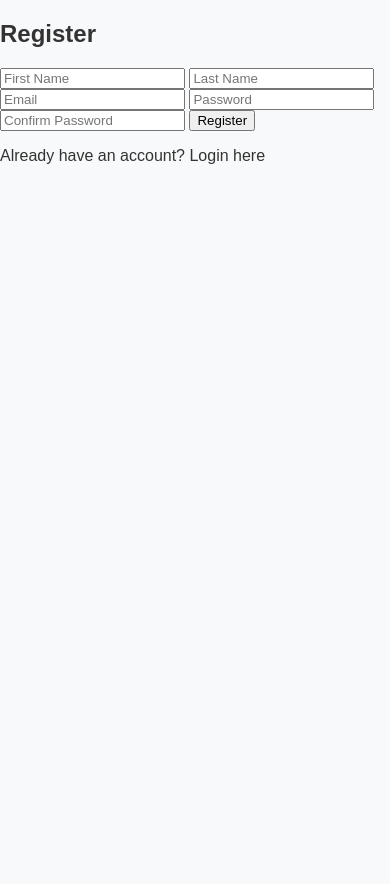
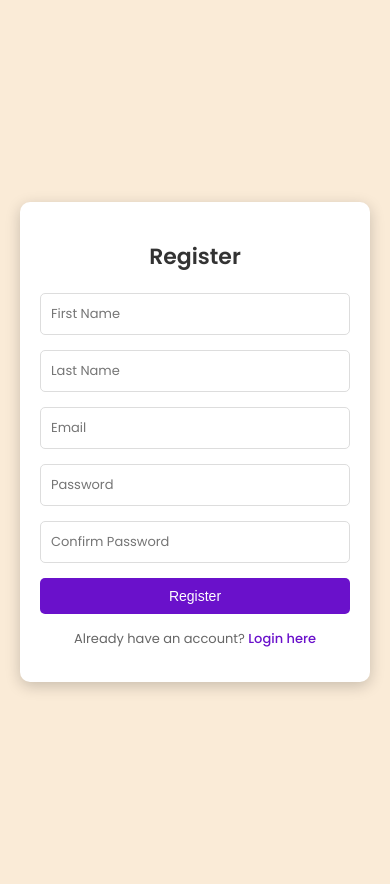
Before and after one commit to HasirM/resume_builder, a PHP site: page /register.php in a window 390 px wide. Before the commit the page ends 164 px from the top, so only its background shows below. Run offline with PHP 8.4, Linux system fonts and the light colour scheme.

Commit message:
second  commit

```diff
--- a/css/style.css
+++ b/css/style.css
@@ -5,6 +5,117 @@ body {
     padding: 0;
     background-color: #f8f9fa;
     color: #333;
+}
+
+
+/* Specific Styles for Login and Register Pages */
+.login-register-body {
+    background: antiquewhite;
+    display: flex;
+    justify-content: center;
+    align-items: center;
+    min-height: 100vh;
+    padding: 20px;
+}
+
+.login-register-container {
+    background: #fff;
+    border-radius: 10px;
+    box-shadow: 0 4px 15px rgba(0, 0, 0, 0.2);
+    padding: 30px;
+    width: 100%;
+    max-width: 400px;
+    text-align: center;
+}
+
+.login-register-container h2 {
+    font-size: 24px;
+    font-weight: 600;
+    margin-bottom: 20px;
+    color: #333;
+}
+
+.login-register-container .error {
+    color: #ff4d4d;
+    font-size: 14px;
+    margin-bottom: 15px;
+}
+
+.login-register-container form {
+    display: flex;
+    flex-direction: column;
+    gap: 15px;
+}
+
+.login-register-container input {
+    padding: 12px;
+    border: 1px solid #ddd;
+    border-radius: 5px;
+    font-family: 'Poppins';
+    font-size: 14px;
+    outline: none;
+    transition: border-color 0.3s ease;
+}
+
+.login-register-container input:focus {
+    border-color: #6a11cb;
+}
+
+.login-register-container button {
+    padding: 12px;
+    background: #6a11cb;
+    color: #fff;
+    border: none;
+    border-radius: 5px;
+    font-size: 16px;
+    font-weight: 500;
+    cursor: pointer;
+    transition: background 0.3s ease;
+}
+
+.login-register-container button:hover {
+    background: #2575fc;
+}
+
+.login-register-container p {
+    font-size: 14px;
+    color: #666;
+    margin-top: 15px;
+}
+
+.login-register-container a {
+    color: #6a11cb;
+    text-decoration: none;
+    font-weight: 500;
+}
+
+.login-register-container a:hover {
+    text-decoration: underline;
+}
+
+/* Responsive Styles */
+@media (max-width: 480px) {
+    .login-register-container {
+        padding: 20px;
+    }
+
+    .login-register-container h2 {
+        font-size: 22px;
+    }
+
+    .login-register-container input {
+        padding: 10px;
+        font-size: 13px;
+    }
+
+    .login-register-container button {
+        padding: 10px;
+        font-size: 14px;
+    }
+
+    .login-register-container p {
+        font-size: 13px;
+    }
 }
 
 a {
--- a/profile.php
+++ b/profile.php
@@ -157,10 +157,10 @@ $conn->close();
                         <?php endif; ?>
                     </div>
 
-                    <div id="personal-<?php echo $personal_info['id']; ?>">
+                    <div id="personal-<?php echo htmlspecialchars($personal_info['id'] ?? ''); ?>">
                         <h2>
                             <?php echo !empty($personal_info['full_name']) ? htmlspecialchars($personal_info['full_name']) : 'Update your personal information'; ?>
-                            <span class="edit-icon" data-type="personal" data-id="personal-<?php echo $personal_info['id']; ?>">✏️</span>
+                            <span class="edit-icon" data-type="personal" data-id="personal-<?php echo htmlspecialchars($personal_info['id'] ?? ''); ?>">✏️</span>
                         </h2>
                         <?php if (!empty($personal_info['designation'])): ?>
                             <div class="designation">
@@ -220,7 +220,7 @@ $conn->close();
 
             <!-- Career Objective Section -->
             <div class="section">
-                <div class="section-header">Career Objective <span class="edit-icon" data-type="objective" data-id="objective-<?php echo $personal_info['id']; ?>">✏️</span></div>
+                <div class="section-header">Career Objective <span class="edit-icon" data-type="objective" data-id="objective-<?php echo htmlspecialchars($personal_info['id'] ?? ''); ?>">✏️</span></div>
                 <div class="section-content">
                     <div class="entry" id="career-objective-1">
                         <div class="entry-content">
--- a/register.php
+++ b/register.php
@@ -48,17 +48,12 @@ if ($_SERVER["REQUEST_METHOD"] == "POST") {
 <head>
     <meta charset="UTF-8">
     <meta name="viewport" content="width=device-width, initial-scale=1.0">
+    <link rel="stylesheet" href="https://fonts.googleapis.com/css2?family=Poppins:wght@300;400;500;600;700&display=swap">
     <link rel="stylesheet" href="css/style.css">
     <title>Register</title>
-    <style>
-        .error {
-            color: red;
-            margin-bottom: 10px;
-        }
-    </style>
 </head>
-<body>
-    <div class="container">
+<body class="login-register-body">
+    <div class="login-register-container">
         <h2>Register</h2>
         <?php if (!empty($error)): ?>
             <div class="error"><?php echo $error; ?></div>
```
Also changed, not shown: login.php (+3 -8 lines).
